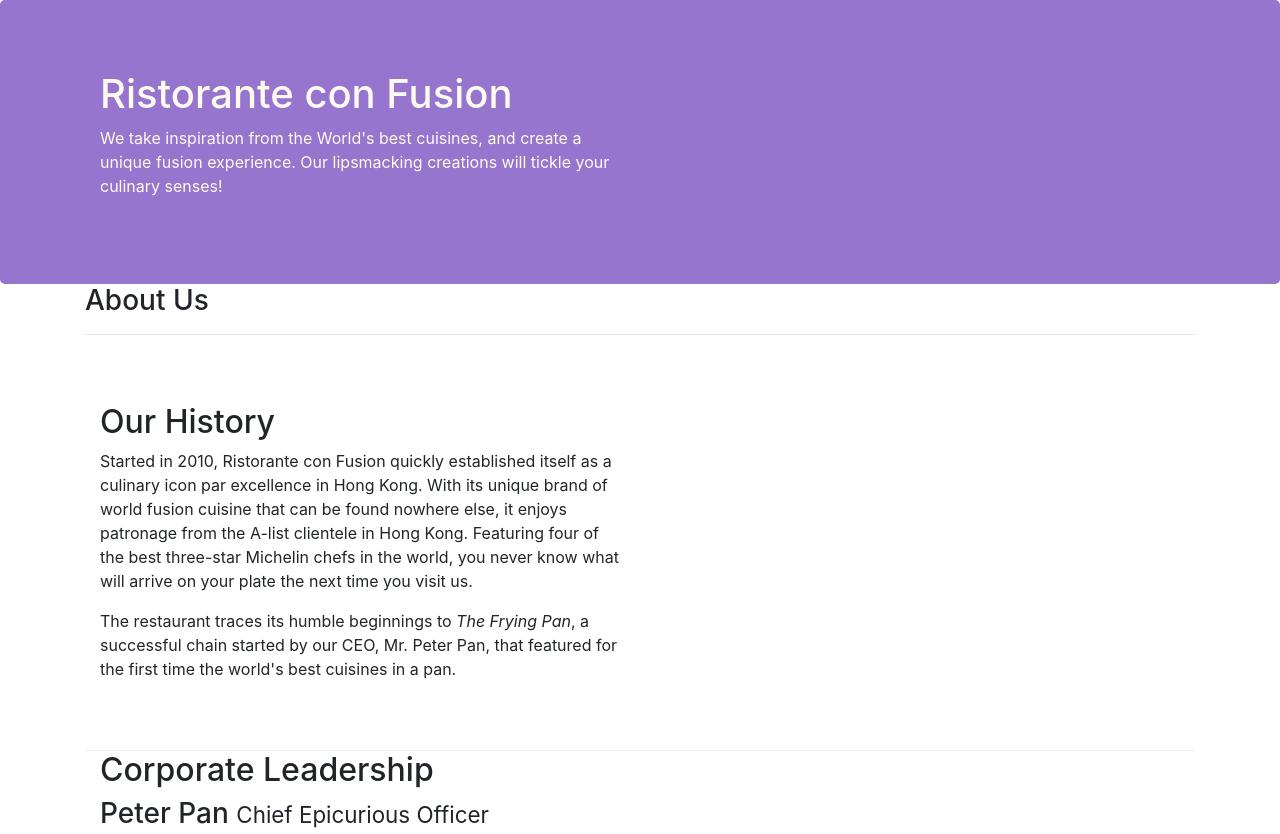
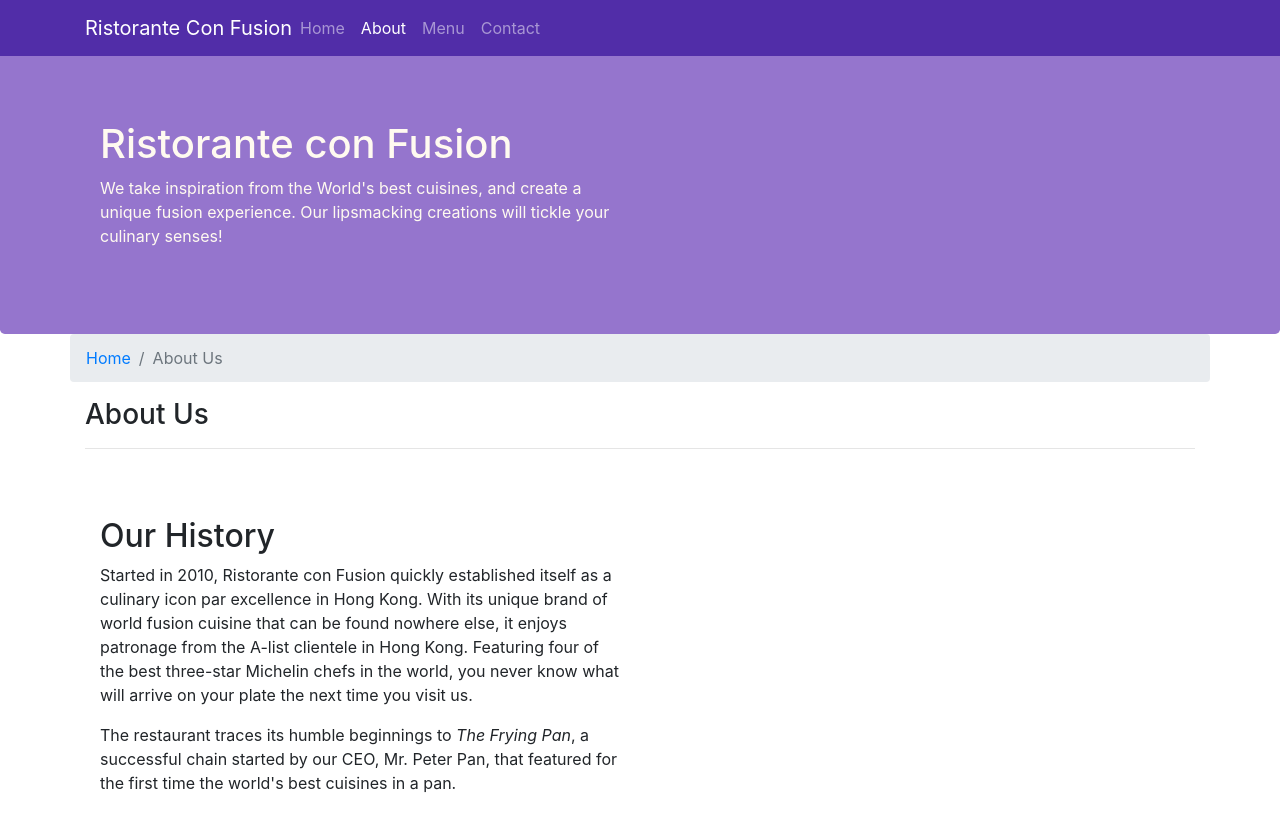
Before and after one commit to jeffreytjs/Full-Stack-Web-Development-with-Angular, a website: page aboutus.html in a window 1280 px wide. Shown: the top 834 px of the page. Drawn offline with nearby package versions, Linux system fonts and the light colour scheme.

Commit message:
Navbar and Breadcrumbs

```diff
--- a/aboutus.html
+++ b/aboutus.html
@@ -15,6 +15,24 @@
 
 <body>
 
+    <nav class="navbar navbar-dark navbar-expand-sm fixed-top">
+        <div class="container">
+            <button class="navbar-toggler" type="button" data-toggle="collapse" data-target="#Navbar">
+                <span class="navbar-toggler-icon"></span>
+            </button>
+
+            <a class="navbar-brand mr-auto" href="index.html">Ristorante Con Fusion</a>
+            <div class="collapse navbar-collapse" id="Navbar">
+                <ul class="navbar-nav mr-auto">
+                    <li class="nav-item"><a class="nav-link" href="index.html">Home</a></li>
+                    <li class="nav-item active"><a class="nav-link" href="aboutus.html">About</a></li>
+                    <li class="nav-item"><a class="nav-link" href="#">Menu</a></li>
+                    <li class="nav-item"><a class="nav-link" href="#">Contact</a></li>
+                </ul>
+            </div>
+        </div>
+    </nav>
+
     <header class="jumbotron">
         <div class="container">
             <div class="row row-header">
@@ -30,6 +48,11 @@
 
     <div class="container">
         <div class="row">
+            <ol class="col-12 breadcrumb">
+                <li class="breadcrumb-item"><a href="index.html">Home</a></li>
+                <li class="breadcrumb-item active">About Us</li>
+            </ol>
+
             <div class="col-12">
                <h3>About Us</h3>
                <hr>
--- a/css/styles.css
+++ b/css/styles.css
@@ -28,3 +28,12 @@
     margin: 0px;
     color: #0f0f0f;
 }
+
+body{
+    padding:50px 0px 0px 0px;
+    z-index:0;
+}
+
+.navbar-dark {
+     background-color: #512DA8;
+}
```
Also changed, not shown: index.html (+18 -0 lines).
